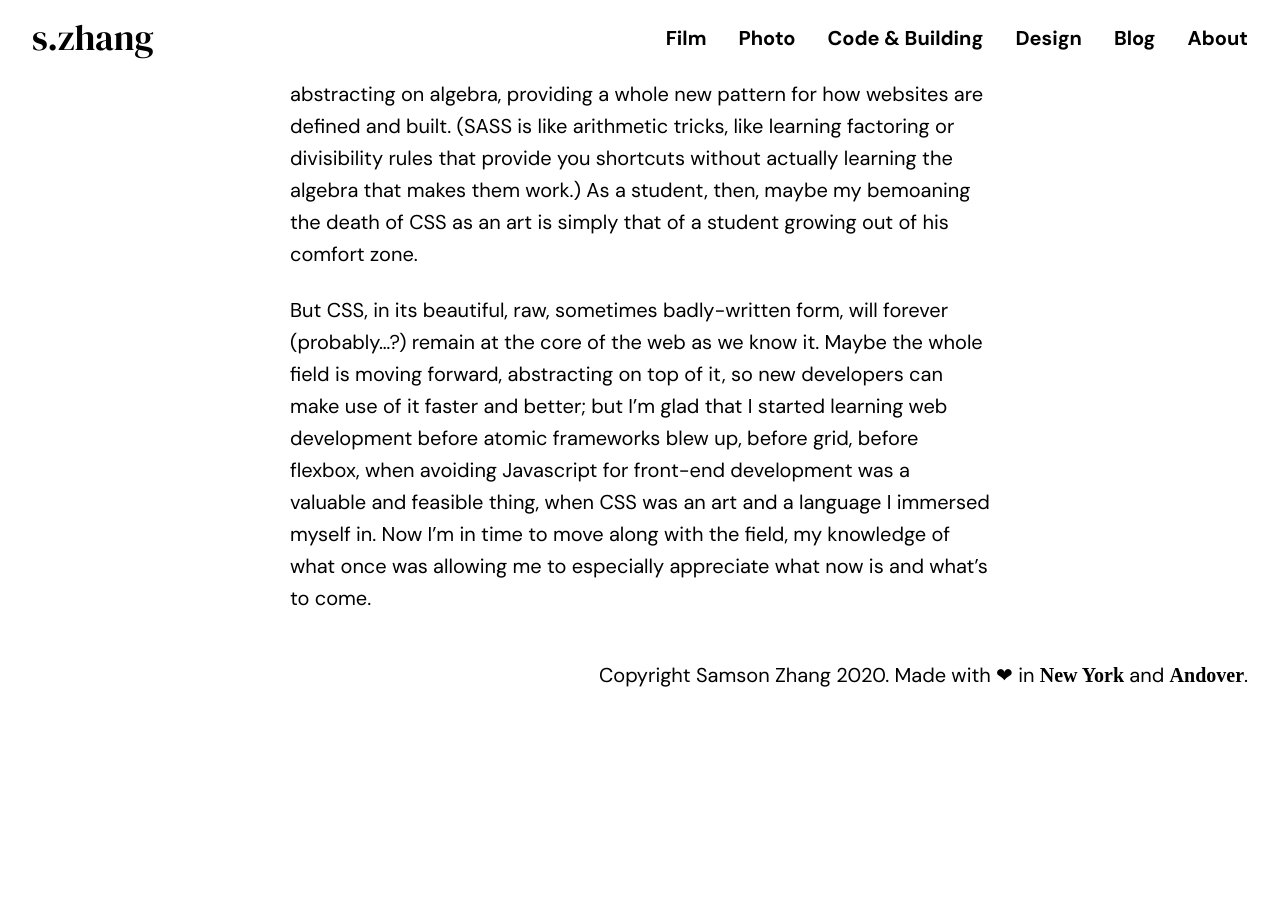
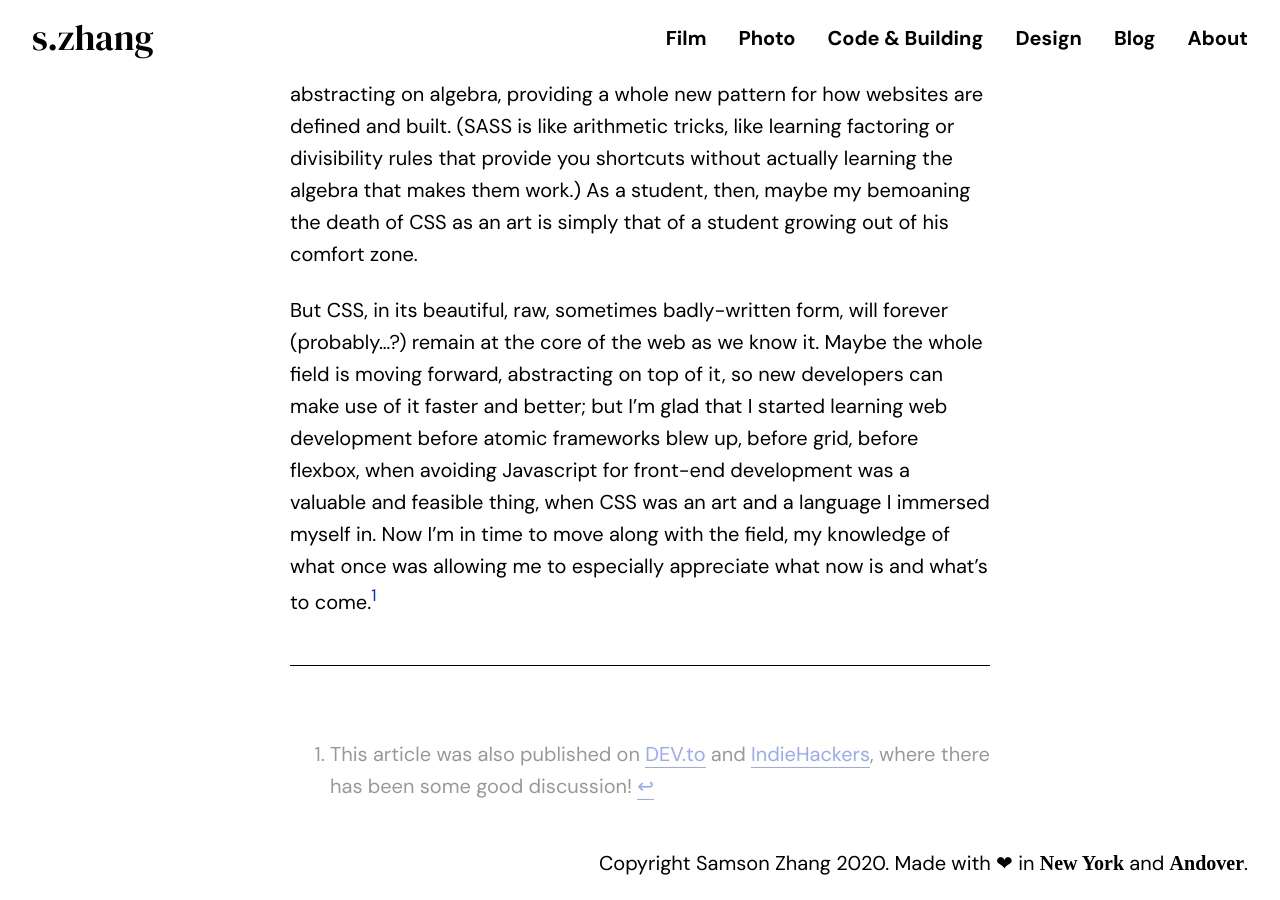
Before and after one commit to wwsalmon/portfolio, a Jekyll site: the page built from _posts/2020-05-13-the-artistry-of-css-and-its-death-a-reflection-about-css-and-js-frameworks-and-the-evolution-of-css.md, in a window 1280 px wide and 900 px high, scrolled down 6080 px. Built offline with Jekyll 4.4.1, drawn with Linux system fonts in a browser that asks for light colours; some web fonts are replaced; before the commit the page ends 6792 px from its top, so only the background shows below that.

Commit message:
add footnote about dev.to/IH on CSS post

```diff
--- a/_posts/2020-05-13-the-artistry-of-css-and-its-death-a-reflection-about-css-and-js-frameworks-and-the-evolution-of-css.md
+++ b/_posts/2020-05-13-the-artistry-of-css-and-its-death-a-reflection-about-css-and-js-frameworks-and-the-evolution-of-css.md
@@ -51,4 +51,6 @@ Maybe it’s even for the better. For me, leaving CSS behind is certainly a bigg
 
 CSS is like arithmetic. It’s at the very base layer of the web, what browser engines process to spit out what’s on the screen. Here are the axioms that just *are*, by very definition of the system. CSS frameworks, then, are like algebra. The problems they solve are essentially arithmetic problems, but abstracted a layer. After a while, any arithmetic that you do only passes by in the back of your mind; you think instead in terms of variables, functions, and roots, like utility classes and components to CSS properties. Even higher level JS frameworks and CSS-in-JS, then, are like calculus, abstracting on algebra, providing a whole new pattern for how websites are defined and built. (SASS is like arithmetic tricks, like learning factoring or divisibility rules that provide you shortcuts without actually learning the algebra that makes them work.) As a student, then, maybe my bemoaning the death of CSS as an art is simply that of a student growing out of his comfort zone.
 
-But CSS, in its beautiful, raw, sometimes badly-written form, will forever (probably…?) remain at the core of the web as we know it. Maybe the whole field is moving forward, abstracting on top of it, so new developers can make use of it faster and better; but I’m glad that I started learning web development before atomic frameworks blew up, before grid, before flexbox, when avoiding Javascript for front-end development was a valuable and feasible thing, when CSS was an art and a language I immersed myself in. Now I’m in time to move along with the field, my knowledge of what once was allowing me to especially appreciate what now is and what’s to come.
+But CSS, in its beautiful, raw, sometimes badly-written form, will forever (probably…?) remain at the core of the web as we know it. Maybe the whole field is moving forward, abstracting on top of it, so new developers can make use of it faster and better; but I’m glad that I started learning web development before atomic frameworks blew up, before grid, before flexbox, when avoiding Javascript for front-end development was a valuable and feasible thing, when CSS was an art and a language I immersed myself in. Now I’m in time to move along with the field, my knowledge of what once was allowing me to especially appreciate what now is and what’s to come.[^ref]
+
+[^ref]: This article was also published on [DEV.to](https://dev.to/wwsalmon/the-artistry-of-css-and-its-death-a-reflection-about-css-and-js-frameworks-and-the-evolution-of-css-1npg) and [IndieHackers](https://www.indiehackers.com/post/css-is-an-art-and-its-dying-a-reflection-on-css-and-js-frameworks-and-the-evolution-of-css-b9187b02f4), where there has been some good discussion!
```
